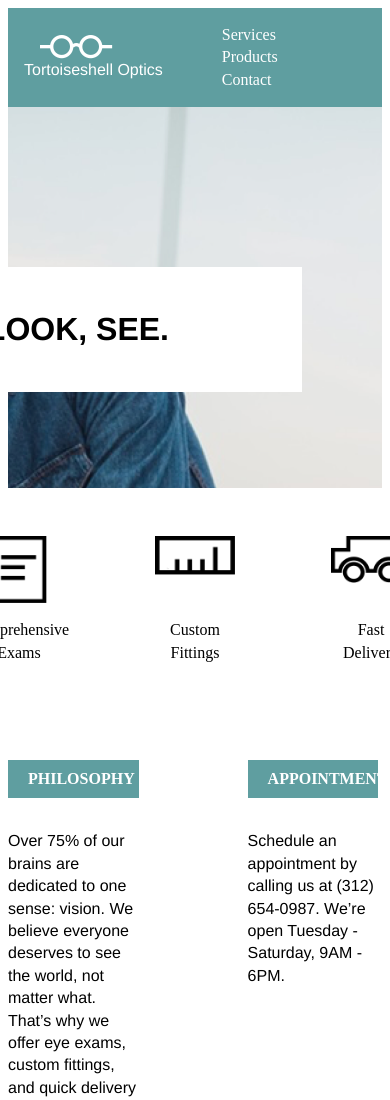
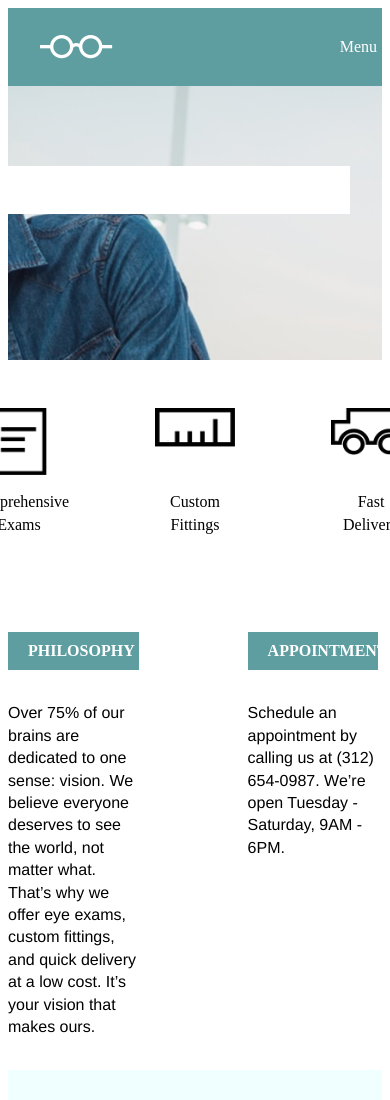
Before and after one commit to Bubbles2016/tortoiseshell, a plain HTML site: page index.html in a window 390 px wide. Shown: the top 1100 px of the page. Drawn offline with Linux system fonts and the light colour scheme.

Commit message:
dektop version complete-2

```diff
--- a/index.html
+++ b/index.html
@@ -15,10 +15,13 @@
           <span>Tortoiseshell Optics</span>
         </div>
         <div class="menu">
-          <ul>
+          <ul class="desktop-nav">
             <li>Services</li>
             <li>Products</li>
             <li>Contact</li>
+          </ul>
+          <ul class="responsive-nav">
+            <li>Menu</li>
           </ul>
         </div>
       </nav>
--- a/resources/css/style.css
+++ b/resources/css/style.css
@@ -45,13 +45,16 @@ header span {
   display: inline-flex;
 }
 
-ul li {
+.desktop-nav li {
   margin: 1rem 2rem 1rem 0;
   color: white;
   text-decoration: none;
   display: inline;
 }
-
+.responsive-nav {
+  padding: 0.75rem 0;
+  display: none;
+}
 .mini-banner {
   background-color: white;
   padding: 1.5rem 5rem;
@@ -89,7 +92,6 @@ ul li {
   width: 5rem;
   /*margin-top: 15px;*/
 }
-
 
 .supporting {
   display: flex;
@@ -156,5 +158,50 @@ footer {
 .container {
   min-width: 100%;
 }
+.mini-banner {
+  top: 15rem;
+  background-color: white
+  padding: 0.75rem 4rem;
+  margin-top: 5rem;
+  margin-right: 2rem;
+  line-height: 2.4;
+  float: right;
+  width: 400px;
+}
+
+header {
+  height: 22rem;
+}
+
+.mini-banner span {
+  font-family: Helvetica;
+  font-weight: bold;
+  font-size: 1.33rem;
+  height: 1.2;
+  color: black;
+}
+}
+
+@media only screen and (max-width: 580px) {
+.desktop-nav {
+    display: none;
+}
+
+header span {
+  display: none;
+}
+
+.responsive-nav {
+  display: block;
+}
+.responsive-nav li {
+  list-style: none;
+  margin-right: 5px;
+}
+
+/*.mini-banner {
+  width: 100%;
+  top: 17.3rem;
+}*/
 
 }
```
